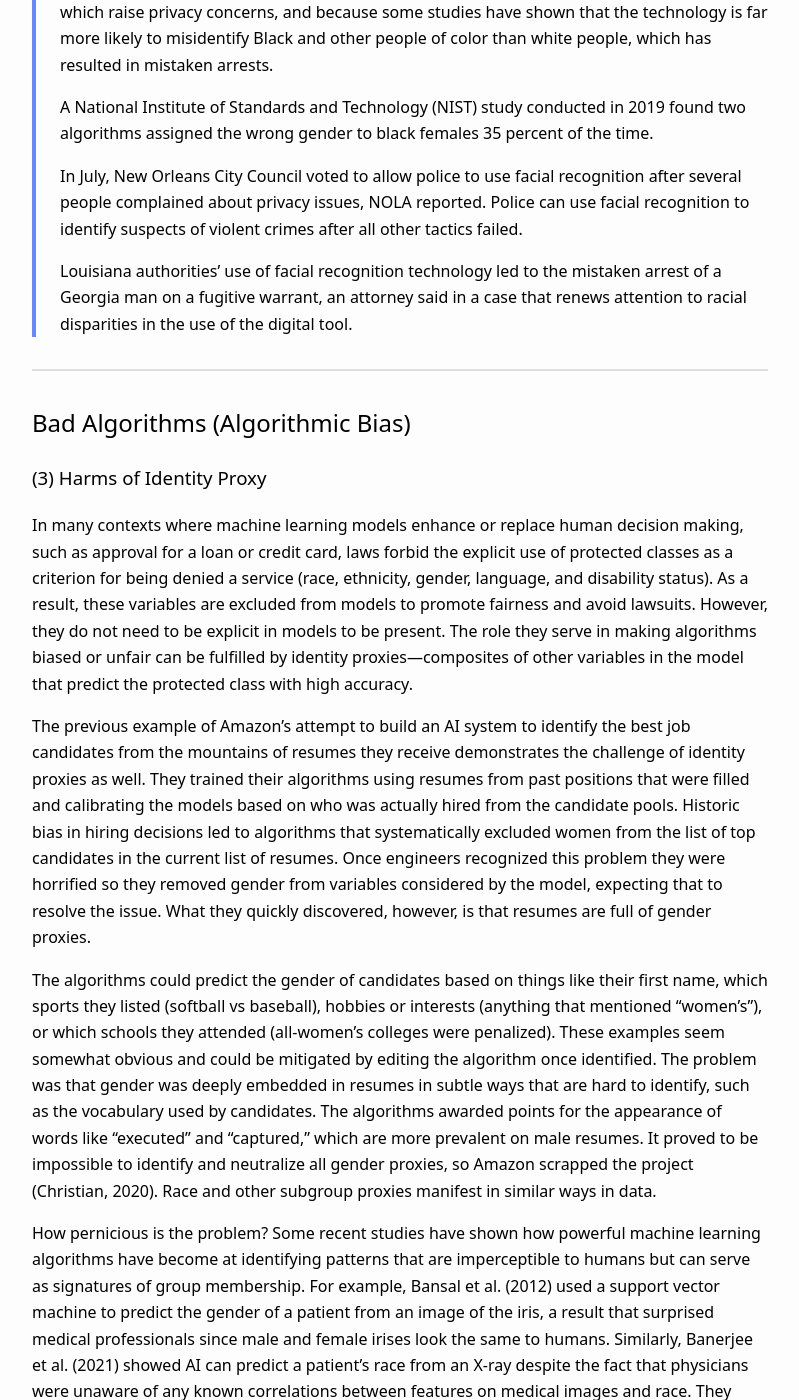
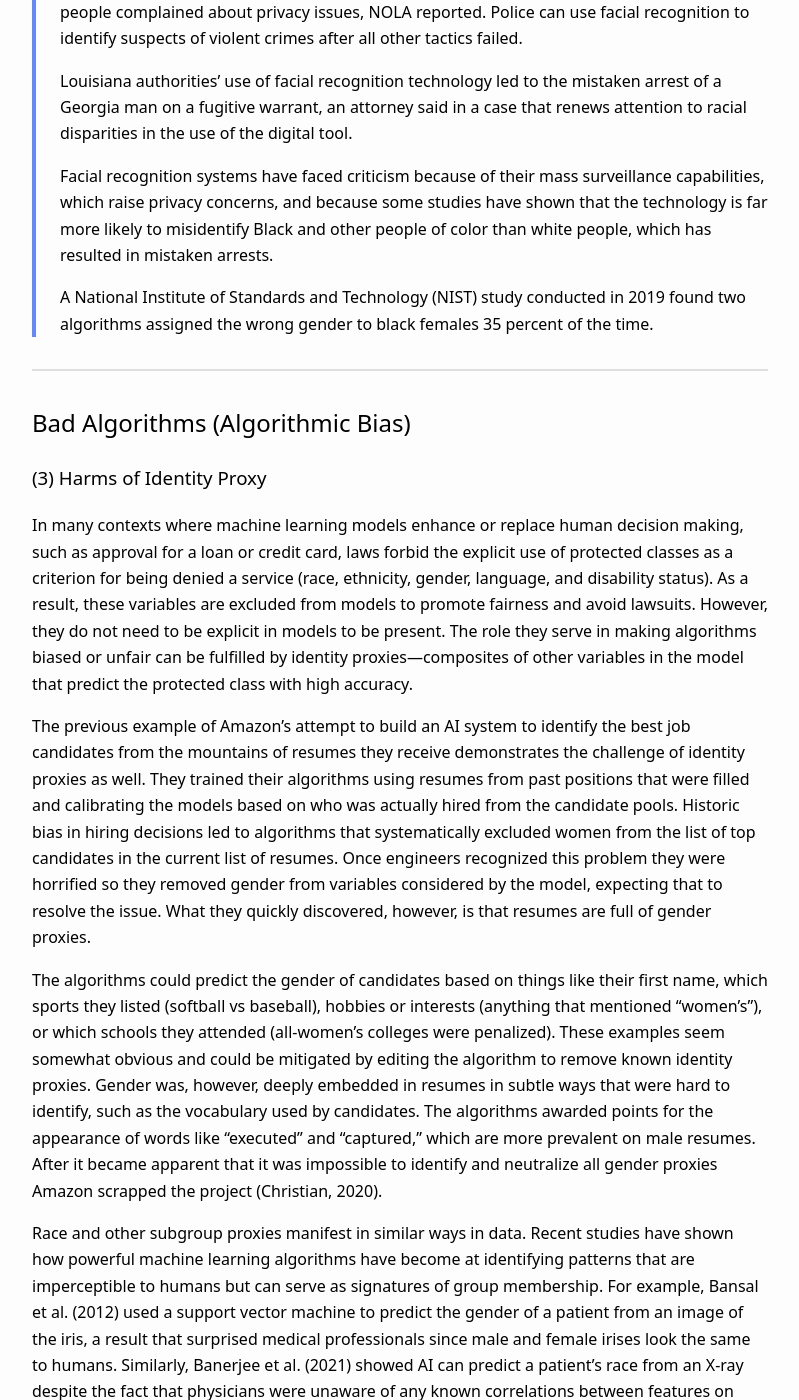
Before and after one commit to lecy/wells-dubois-protocol, a Jekyll site: the page built from index.md, in a window 1280 px wide and 1400 px high, scrolled down 4682 px. Shown: the whole window, without its empty margins (240-1039 px from the left). Built offline with Jekyll 4.4.1, drawn with Linux system fonts in a browser that asks for light colours; some of the changed text lies outside the part shown.

Commit message:
Update index.md

```diff
--- a/index.md
+++ b/index.md
@@ -76,13 +76,14 @@ Some bias-mitigation strategies might also be possible. In the policing case, fo
 
 [Facial recognition mistake leads to wrong man being arrested and thrown in jail for SIX days - despite never visiting Louisiana](https://www.dailymail.co.uk/news/article-11593521/Facial-recognition-technology-blamed-mistaken-arrest-Louisiana-purse-snatching-case.html)
 
+> In July, New Orleans City Council voted to allow police to use facial recognition after several people complained about privacy issues, NOLA reported. Police can use facial recognition to identify suspects of violent crimes after all other tactics failed.
+>
+> Louisiana authorities' use of facial recognition technology led to the mistaken arrest of a Georgia man on a fugitive warrant, an attorney said in a case that renews attention to racial disparities in the use of the digital tool.
+>
 > Facial recognition systems have faced criticism because of their mass surveillance capabilities, which raise privacy concerns, and because some studies have shown that the technology is far more likely to misidentify Black and other people of color than white people, which has resulted in mistaken arrests.
 >
 > A National Institute of Standards and Technology (NIST) study conducted in 2019 found two algorithms assigned the wrong gender to black females 35 percent of the time.
->
-> In July, New Orleans City Council voted to allow police to use facial recognition after several people complained about privacy issues, NOLA reported. Police can use facial recognition to identify suspects of violent crimes after all other tactics failed.
->
-> Louisiana authorities' use of facial recognition technology led to the mistaken arrest of a Georgia man on a fugitive warrant, an attorney said in a case that renews attention to racial disparities in the use of the digital tool.
+
 
 
 ------------
@@ -96,9 +97,9 @@ In many contexts where machine learning models enhance or replace human decision
 
 The previous example of Amazon’s attempt to build an AI system to identify the best job candidates from the mountains of resumes they receive demonstrates the challenge of identity proxies as well. They trained their algorithms using resumes from past positions that were filled and calibrating the models based on who was actually hired from the candidate pools. Historic bias in hiring decisions led to algorithms that systematically excluded women from the list of top candidates in the current list of resumes. Once engineers recognized this problem they were horrified so they removed gender from variables considered by the model, expecting that to resolve the issue. What they quickly discovered, however, is that resumes are full of gender proxies.
 
-The algorithms could predict the gender of candidates based on things like their first name, which sports they listed (softball vs baseball), hobbies or interests (anything that mentioned “women’s”), or which schools they attended (all-women’s colleges were penalized). These examples seem somewhat obvious and could be mitigated by editing the algorithm once identified. The problem was that gender was deeply embedded in resumes in subtle ways that are hard to identify, such as the vocabulary used by candidates. The algorithms awarded points for the appearance of words like “executed” and “captured,” which are more prevalent on male resumes. It proved to be impossible to identify and neutralize all gender proxies, so Amazon scrapped the project (Christian, 2020). Race and other subgroup proxies manifest in similar ways in data.
+The algorithms could predict the gender of candidates based on things like their first name, which sports they listed (softball vs baseball), hobbies or interests (anything that mentioned “women’s”), or which schools they attended (all-women’s colleges were penalized). These examples seem somewhat obvious and could be mitigated by editing the algorithm to remove known identity proxies. Gender was, however, deeply embedded in resumes in subtle ways that were hard to identify, such as the vocabulary used by candidates. The algorithms awarded points for the appearance of words like “executed” and “captured,” which are more prevalent on male resumes. After it became apparent that it was impossible to identify and neutralize all gender proxies Amazon scrapped the project (Christian, 2020).
 
-How pernicious is the problem? Some recent studies have shown how powerful machine learning algorithms have become at identifying patterns that are imperceptible to humans but can serve as signatures of group membership. For example, Bansal et al. (2012) used a support vector machine to predict the gender of a patient from an image of the iris, a result that surprised medical professionals since male and female irises look the same to humans. Similarly, Banerjee et al. (2021) showed AI can predict a patient’s race from an X-ray despite the fact that physicians were unaware of any known correlations between features on medical images and race. They show that “detection is not due to trivial proxies or imaging-related surrogate covariates for race, such as underlying disease distribution” and that “performance persists over all anatomical regions and frequency spectrum of the images suggesting that mitigation efforts will be challenging.”
+Race and other subgroup proxies manifest in similar ways in data. Recent studies have shown how powerful machine learning algorithms have become at identifying patterns that are imperceptible to humans but can serve as signatures of group membership. For example, Bansal et al. (2012) used a support vector machine to predict the gender of a patient from an image of the iris, a result that surprised medical professionals since male and female irises look the same to humans. Similarly, Banerjee et al. (2021) showed AI can predict a patient’s race from an X-ray despite the fact that physicians were unaware of any known correlations between features on medical images and race. They show that “detection is not due to trivial proxies or imaging-related surrogate covariates for race, such as underlying disease distribution” and that “performance persists over all anatomical regions and frequency spectrum of the images suggesting that mitigation efforts will be challenging.”
 
 These examples demonstrate how much information is unintentionally encoded in data. Amazon did not anticipate that gender would permeate all aspects of a candidate’s resume. Bansal and Banerjee’s teams were not designing medical imaging techniques that optimize detection of gender or race. They simply used archives of eye images or X-rays to demonstrate how powerful machine learning algorithms have become at detecting patterns that are invisible to experts. The lesson they demonstrate is that it is an unrealistic assumption that algorithms are not making predictions based on protected classes simply because variables like race, gender, or disability status are not explicitly present in models. Identity proxies are ubiquitous.
 
```
